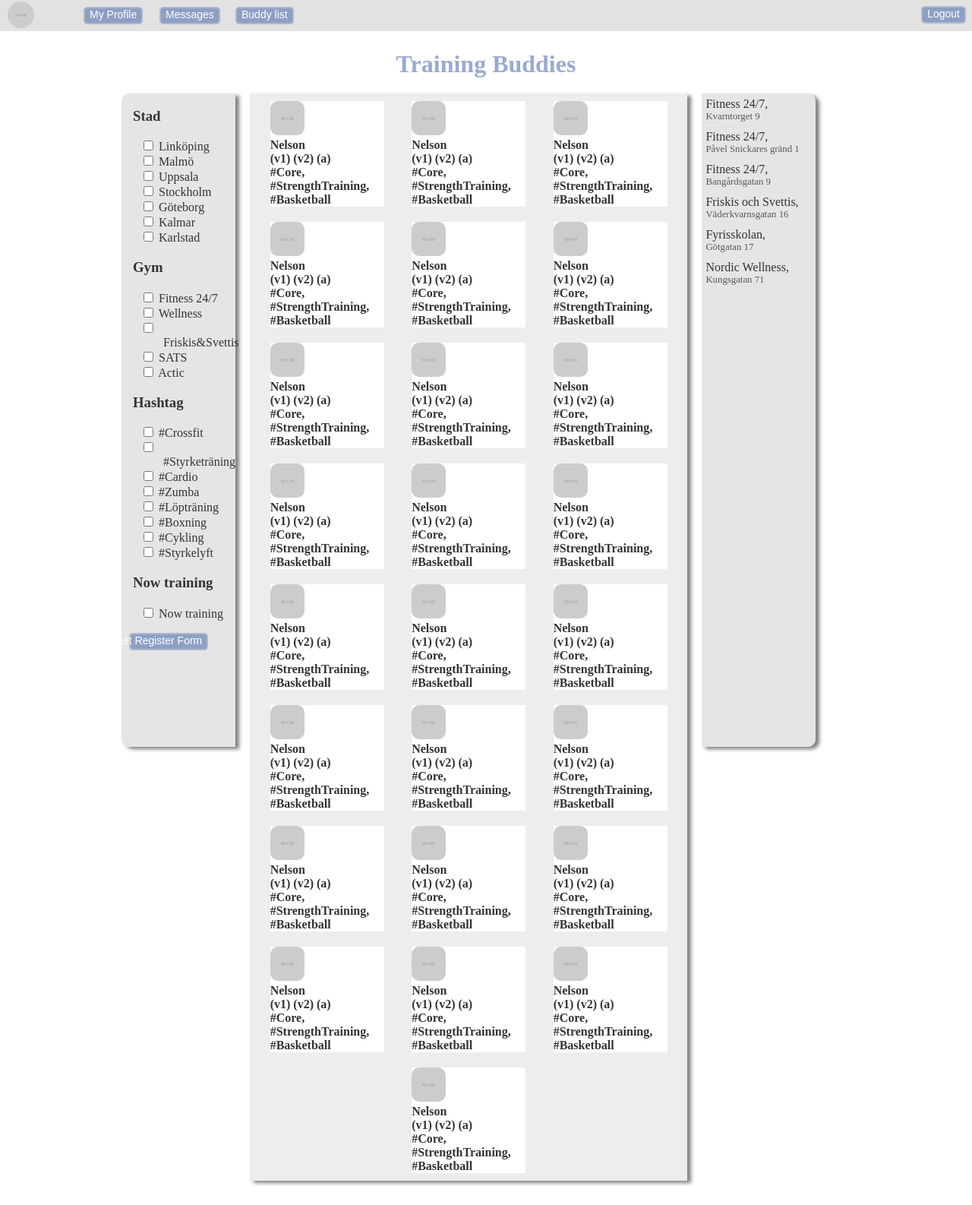
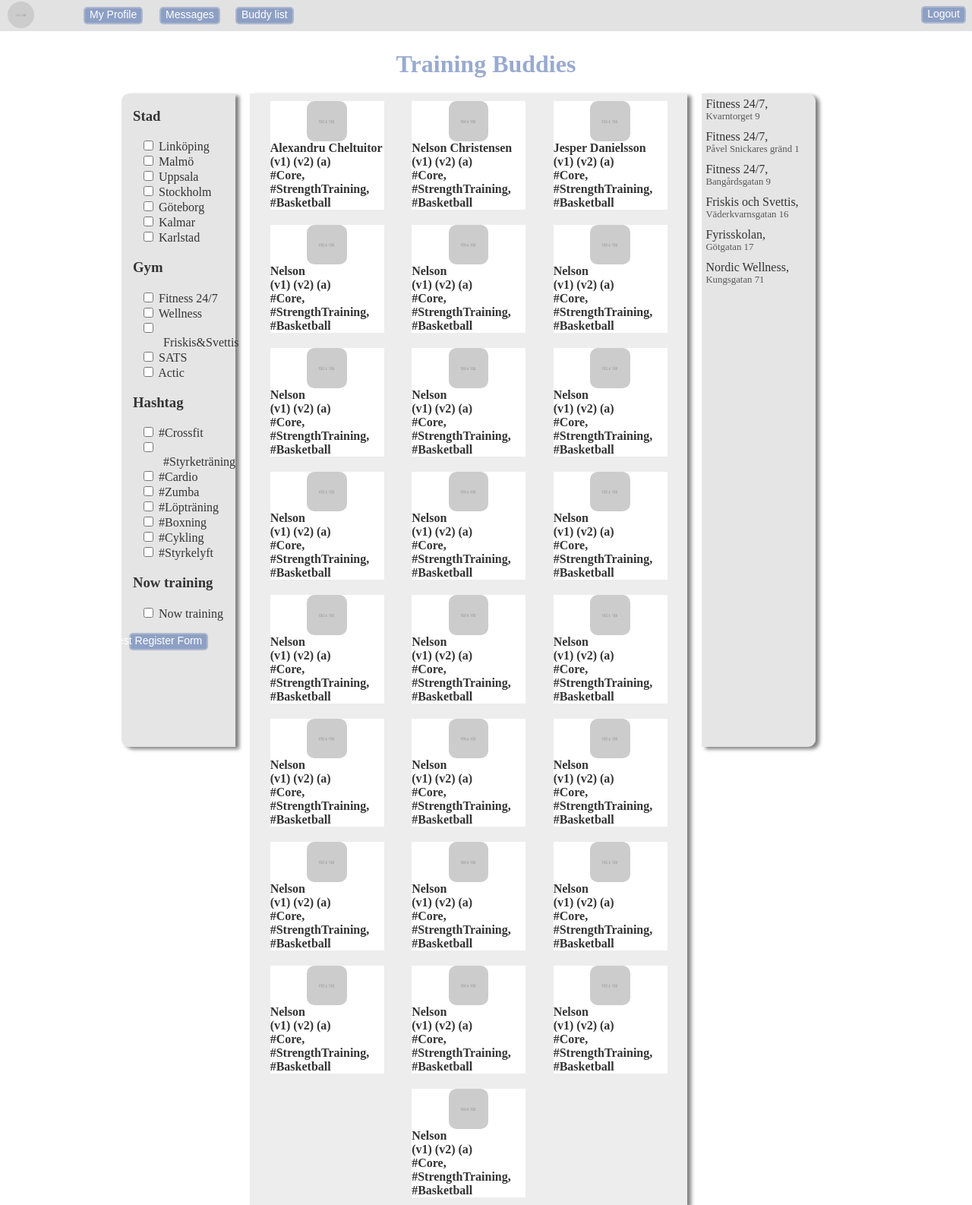
Before and after one commit to Sashkaz/pg14, a PHP site: page / in a window 1280 px wide. Shown: the whole page at 76% size. Run offline with PHP 8.4, Linux system fonts and the light colour scheme; the visitor is signed in with stand-in values (Sample User, id 1).

Commit message:
-added margin and some minor fixes

```diff
--- a/_include/show-users.css
+++ b/_include/show-users.css
@@ -1,3 +1,6 @@
+#master-container{
+    margin-bottom: 35%;
+}
 #center-content{
     display: flex;
     flex-direction: row;
@@ -13,13 +16,16 @@
     margin: 10px 10px;
     max-width: 150px;
     background-color: white;
+    align-content: space-around;
+}
+.prof-container .user-pic{
+    align-items: center;
+    justify-content: center;
+    display: flex;
 }
 .prof-container .user-pic img{
-    width: 30%;
+    width: 35%;
     border-radius: 10px;
-}
-.prof-container .user-pic{
-    align-content: space-around;
 }
 .prof-container div{
     flex: 1;
--- a/_include/show-users.php
+++ b/_include/show-users.php
@@ -3,7 +3,35 @@
     <div class="user-pic"><img src="_assets/_img/150x150.jpeg" ></div>
     <div class="user-info">
         <div class="profile-name">
-            <div class="profile-name">Nelson</div>
+            <div class="profile-name">Alexandru Cheltuitor</div>
+            <div class="profile-verified">(v1) (v2) (a)</div>
+            <div class="profile-tag">
+                <span class="activity-tag">#Core</span>,
+                <span class="activity-tag">#StrengthTraining</span>,
+                <span class="activity-tag">#Basketball</span>
+            </div>
+        </div>
+    </div>
+</div>
+<div class="prof-container">
+    <div class="user-pic"><img src="_assets/_img/150x150.jpeg" ></div>
+    <div class="user-info">
+        <div class="profile-name">
+            <div class="profile-name">Nelson Christensen</div>
+            <div class="profile-verified">(v1) (v2) (a)</div>
+            <div class="profile-tag">
+                <span class="activity-tag">#Core</span>,
+                <span class="activity-tag">#StrengthTraining</span>,
+                <span class="activity-tag">#Basketball</span>
+            </div>
+        </div>
+    </div>
+</div>
+<div class="prof-container">
+    <div class="user-pic"><img src="_assets/_img/150x150.jpeg" ></div>
+    <div class="user-info">
+        <div class="profile-name">
+            <div class="profile-name">Jesper Danielsson</div>
             <div class="profile-verified">(v1) (v2) (a)</div>
             <div class="profile-tag">
                 <span class="activity-tag">#Core</span>,
@@ -321,31 +349,3 @@
         </div>
     </div>
 </div>
-<div class="prof-container">
-    <div class="user-pic"><img src="_assets/_img/150x150.jpeg" ></div>
-    <div class="user-info">
-        <div class="profile-name">
-            <div class="profile-name">Nelson</div>
-            <div class="profile-verified">(v1) (v2) (a)</div>
-            <div class="profile-tag">
-                <span class="activity-tag">#Core</span>,
-                <span class="activity-tag">#StrengthTraining</span>,
-                <span class="activity-tag">#Basketball</span>
-            </div>
-        </div>
-    </div>
-</div>
-<div class="prof-container">
-    <div class="user-pic"><img src="_assets/_img/150x150.jpeg" ></div>
-    <div class="user-info">
-        <div class="profile-name">
-            <div class="profile-name">Nelson</div>
-            <div class="profile-verified">(v1) (v2) (a)</div>
-            <div class="profile-tag">
-                <span class="activity-tag">#Core</span>,
-                <span class="activity-tag">#StrengthTraining</span>,
-                <span class="activity-tag">#Basketball</span>
-            </div>
-        </div>
-    </div>
-</div>
```
